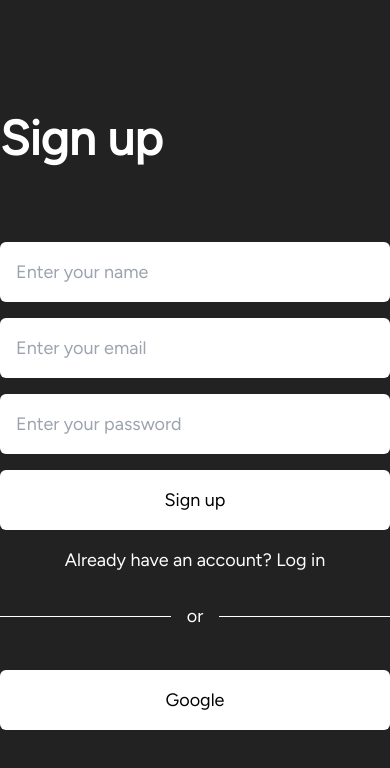
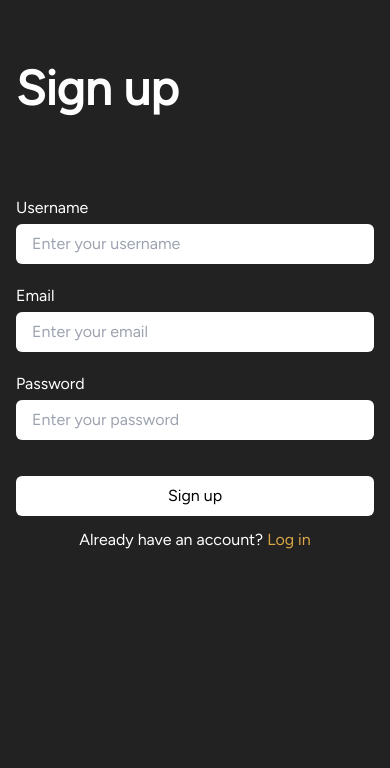
Before and after one commit to jakubtrzpiot/mern-p2p2, a React (Create React App) app in the folder client/: page /signup in a window 390 px wide. Shown: the top 768 px of the page. Built offline with nearby package versions, Linux system fonts and the light colour scheme; no server answers.

Commit message:
create login and signup form components and make them responsive

```diff
--- a/client/src/App.js
+++ b/client/src/App.js
@@ -1,4 +1,8 @@
+import { useEffect, useState } from 'react';
 import { Routes, Route } from 'react-router-dom';
+import { useNavigate } from 'react-router-dom';
+import { isAuth } from './api/UserApi';
+
 import { Login } from './pages/Login';
 import { Signup } from './pages/Signup';
 import { Admin } from './pages/Admin';
@@ -6,8 +10,16 @@ import { Dashboard } from './pages/Dashboard';
 import { Home } from './pages/Home';
 
 export const App = () => {
+  const [user, setUser] = useState({});
+  const navigate = useNavigate();
+  useEffect(() => {
+    isAuth().then(({ isLoggedIn, currentUser }) =>
+      isLoggedIn ? navigate('/u/' + currentUser.id) : null,
+    );
+  }, [navigate]);
+
   return (
-    <div className="bg-[#222222] h-screen w-full flex  text-lg">
+    <div className="flex min-w-[340px] sm:h-screen items-center justify-center p-4 sm:p-6 lg:p-8">
       <Routes>
         <Route exact path="/" element={<Home />}></Route>
         <Route exact path="/u/:id" element={<Dashboard />}></Route>
--- a/client/src/components/CustomComponents.js
+++ b/client/src/components/CustomComponents.js
@@ -5,7 +5,7 @@ const Button = props => {
   return (
     <button
       onClick={func}
-      className={`py-4 px-8 rounded-md bg-white hover:bg-primary hover:text-white hover:cursor-pointer transition ${className}`}
+      className={`py-2 px-4 rounded-md bg-white hover:bg-primary hover:text-white hover:cursor-pointer transition ${className}`}
     >
       {content}
     </button>
@@ -15,13 +15,18 @@ const Button = props => {
 const Input = props => {
   const { className, name, isPassword, content, register } = props;
   return (
+    <div className="flex flex-col">
+      <label className="text-white py-1" htmlFor={name}>
+        {name.charAt(0).toUpperCase() + name.slice(1)}
+      </label>
       <input
         {...register}
         name={name}
-      className={`p-4 rounded-md outline-none ${className}`}
+        className={`py-2 px-4 rounded-md outline-none ${className}`}
         type={isPassword ? 'password' : 'text'}
         placeholder={content}
       />
+    </div>
   );
 };
 
--- /dev/null
+++ b/client/src/components/LoginForm.js
@@ -0,0 +1,68 @@
+import React from 'react';
+import { Link } from 'react-router-dom';
+import { useForm } from 'react-hook-form';
+import { yupResolver } from '@hookform/resolvers/yup';
+import * as yup from 'yup';
+import { Button, Input, Hr } from '../components/CustomComponents';
+import { logIn } from '../api/UserApi';
+
+const schema = yup
+  .object({
+    email: yup
+      .string()
+      .email('Enter correct email.')
+      .required('No email provided.'),
+    password: yup
+      .string()
+      .required('No password provided.')
+      .min(8, 'Password is too short.'),
+  })
+  .required();
+
+export const LoginForm = () => {
+  const {
+    register,
+    handleSubmit,
+    formState: { errors },
+  } = useForm({ resolver: yupResolver(schema) });
+
+  const onSubmit = data => {
+    logIn(data.email, data.password)
+      .then(({ token, message }) => {
+        token
+          ? localStorage.setItem('token', token) || window.location.reload()
+          : alert(message);
+      })
+      .catch(err => console.log(err.message));
+  };
+
+  return (
+    <div className="max-w-md w-full py-12">
+      <p className="text-white font-bold text-5xl mb-20">Log in</p>
+      <form onSubmit={handleSubmit(onSubmit)} className="flex flex-col gap-2">
+        <Input
+          register={{ ...register('email') }}
+          name="email"
+          content="Enter your email"
+        />
+        <p className="text-white">{errors.email?.message}</p>
+        <Input
+          register={{ ...register('password') }}
+          name="password"
+          content="Enter your password"
+          isPassword
+        />
+        <p className="text-white">{errors.password?.message}</p>
+        <Button className="mt-5 mb-3" content="Log in" />
+      </form>
+      <div className="text-white text-center">
+        Don't have an account yet?{' '}
+        <Link className="text-primary" to="/signup">
+          Sign up
+        </Link>
+      </div>
+      {/* <Hr className="pt-7 pb-10" content="or Log in with" />
+      <Button className="w-full" content="Google" /> */}
+    </div>
+  );
+};
--- /dev/null
+++ b/client/src/components/SignupForm.js
@@ -0,0 +1,81 @@
+import React from 'react';
+import { Link, useNavigate } from 'react-router-dom';
+import { useForm } from 'react-hook-form';
+import { yupResolver } from '@hookform/resolvers/yup';
+import * as yup from 'yup';
+import { Button, Input, Hr } from './CustomComponents';
+import { signUp } from '../api/UserApi';
+
+const schema = yup
+  .object({
+    username: yup
+      .string()
+      .required('No username provided.')
+      .min(4, 'Username is too short.'),
+    email: yup
+      .string()
+      .email('Enter correct email.')
+      .required('No email provided.'),
+    password: yup
+      .string()
+      .required('No password provided.')
+      .min(8, 'Password is too short.')
+      .matches(
+        /^(?=.*?[A-Z])(?=.*?[a-z])(?=.*?[0-9])(?=.*?[#?!@$%^&*-]).{8,}$/,
+        'Password is weak.',
+      ),
+  })
+  .required();
+
+export const SignupForm = () => {
+  const {
+    register,
+    handleSubmit,
+    formState: { errors },
+  } = useForm({ resolver: yupResolver(schema) });
+
+  const navigate = useNavigate();
+  const onSubmit = data => {
+    signUp(data.username, data.email, data.password)
+      .then(({ message }) => {
+        message ? alert(message) : navigate('/login');
+      })
+      .catch(err => console.log(err.message));
+  };
+
+  return (
+    <div className="max-w-md w-full py-12">
+      <p className="text-white font-bold text-5xl mb-20">Sign up</p>
+      <form onSubmit={handleSubmit(onSubmit)} className="flex flex-col gap-2">
+        <Input
+          register={{ ...register('username') }}
+          name="username"
+          content="Enter your username"
+        />
+        <p className="text-white">{errors.username?.message}</p>
+        <Input
+          register={{ ...register('email') }}
+          name="email"
+          content="Enter your email"
+        />
+        <p className="text-white">{errors.email?.message}</p>
+        <Input
+          register={{ ...register('password') }}
+          name="password"
+          content="Enter your password"
+          isPassword
+        />
+        <p className="text-white">{errors.password?.message}</p>
+        <Button className="mt-5 mb-3" content="Sign up" />
+      </form>
+      <div className="text-white text-center">
+        Already have an account?{' '}
+        <Link className="text-primary" to="/login">
+          Log in
+        </Link>
+      </div>
+      {/* <Hr className="pt-7 pb-10" content="or Sign up with" />
+      <Button className="w-full" content="Google" /> */}
+    </div>
+  );
+};
--- a/client/src/pages/Admin.js
+++ b/client/src/pages/Admin.js
@@ -5,7 +5,7 @@ import { userDelete, isAuth } from '../api/UserApi';
 import { Button } from '../components/CustomComponents';
 import { User } from '../components/User';
 
-const Admin = () => {
+const Admin = props => {
   const [users, setUsers] = useState([]);
   const [admin, setAdmin] = useState({});
 
--- a/client/src/pages/Home.js
+++ b/client/src/pages/Home.js
@@ -2,7 +2,7 @@ import React, { useEffect } from 'react';
 import { useNavigate } from 'react-router-dom';
 import { isAuth } from '../api/UserApi';
 
-const Home = () => {
+const Home = props => {
   const navigate = useNavigate();
   useEffect(() => {
     isAuth().then(({ isLoggedIn, currentUser }) =>
--- a/client/src/pages/Login.js
+++ b/client/src/pages/Login.js
@@ -1,75 +1,6 @@
 import React, { useEffect } from 'react';
-import { Link, useNavigate } from 'react-router-dom';
-import { useForm } from 'react-hook-form';
-import { yupResolver } from '@hookform/resolvers/yup';
-import * as yup from 'yup';
-import { Button, Input, Hr } from '../components/CustomComponents';
-import { logIn, isAuth } from '../api/UserApi';
+import { LoginForm } from '../components/LoginForm';
 
-const schema = yup
-  .object({
-    email: yup
-      .string()
-      .email('Enter correct email.')
-      .required('No email provided.'),
-    password: yup
-      .string()
-      .required('No password provided.')
-      .min(8, 'Password is too short.'),
-  })
-  .required();
-
-export const Login = () => {
-  const {
-    register,
-    handleSubmit,
-    formState: { errors },
-  } = useForm({ resolver: yupResolver(schema) });
-
-  const onSubmit = data => {
-    logIn(data.email, data.password)
-      .then(({ token, message }) => {
-        token
-          ? localStorage.setItem('token', token) || window.location.reload()
-          : alert(message);
-      })
-      .catch(err => console.log(err.message));
-  };
-
-  const navigate = useNavigate();
-  useEffect(() => {
-    isAuth().then(({ isLoggedIn, currentUser }) =>
-      isLoggedIn ? navigate('/u/' + currentUser.id) : null,
-    );
-  }, [navigate]);
-
-  return (
-    <div className="max-w-md xl:max-w-lg w-full mx-auto self-center">
-      <p className="text-white font-bold text-5xl mb-20">Log in</p>
-      <form onSubmit={handleSubmit(onSubmit)} className="flex flex-col gap-2">
-        <Input
-          register={{ ...register('email') }}
-          name="email"
-          content="Enter your email"
-        />
-        <p className="text-white">{errors.email?.message}</p>
-        <Input
-          register={{ ...register('password') }}
-          name="password"
-          content="Enter your password"
-          isPassword
-        />
-        <p className="text-white">{errors.password?.message}</p>
-        <Button content="Log in" />
-      </form>
-      <div className="mt-4 text-white text-center">
-        Don't have an account yet?{' '}
-        <Link className="hover:text-primary transition" to="/signup">
-          Sign up
-        </Link>
-      </div>
-      <Hr className="pt-7 pb-10" content="or" />
-      <Button className="w-full" content="Google" />
-    </div>
-  );
+export const Login = props => {
+  return <LoginForm />;
 };
--- a/client/src/pages/Signup.js
+++ b/client/src/pages/Signup.js
@@ -1,87 +1,15 @@
 import React, { useEffect } from 'react';
-import { Link, useNavigate } from 'react-router-dom';
-import { useForm } from 'react-hook-form';
-import { yupResolver } from '@hookform/resolvers/yup';
-import * as yup from 'yup';
-import { Button, Input, Hr } from '../components/CustomComponents';
-import { signUp, isAuth } from '../api/UserApi';
+import { useNavigate } from 'react-router-dom';
+import { isAuth } from '../api/UserApi';
+import { SignupForm } from '../components/SignupForm';
 
-const schema = yup
-  .object({
-    username: yup
-      .string()
-      .required('No username provided.')
-      .min(4, 'Username is too short.'),
-    email: yup
-      .string()
-      .email('Enter correct email.')
-      .required('No email provided.'),
-    password: yup
-      .string()
-      .required('No password provided.')
-      .min(8, 'Password is too short.')
-      .matches(
-        /^(?=.*?[A-Z])(?=.*?[a-z])(?=.*?[0-9])(?=.*?[#?!@$%^&*-]).{8,}$/,
-        'Password is weak.',
-      ),
-  })
-  .required();
-
-export const Signup = () => {
-  const {
-    register,
-    handleSubmit,
-    formState: { errors },
-  } = useForm({ resolver: yupResolver(schema) });
-
+export const Signup = props => {
   const navigate = useNavigate();
-  const onSubmit = data => {
-    signUp(data.username, data.email, data.password)
-      .then(({ message }) => {
-        message ? alert(message) : navigate('/login');
-      })
-      .catch(err => console.log(err.message));
-  };
-
   useEffect(() => {
     isAuth().then(({ isLoggedIn, currentUser }) =>
       isLoggedIn ? navigate('/u/' + currentUser.id) : null,
     );
   }, [navigate]);
 
-  return (
-    <div className="max-w-md xl:max-w-lg w-full mx-auto self-center">
-      <p className="text-white font-bold text-5xl mb-20">Sign up</p>
-      <form onSubmit={handleSubmit(onSubmit)} className="flex flex-col gap-2">
-        <Input
-          register={{ ...register('username') }}
-          name="username"
-          content="Enter your name"
-        />
-        <p className="text-white">{errors.username?.message}</p>
-        <Input
-          register={{ ...register('email') }}
-          name="email"
-          content="Enter your email"
-        />
-        <p className="text-white">{errors.email?.message}</p>
-        <Input
-          register={{ ...register('password') }}
-          name="password"
-          content="Enter your password"
-          isPassword
-        />
-        <p className="text-white">{errors.password?.message}</p>
-        <Button content="Sign up" />
-      </form>
-      <div className="mt-4 text-white text-center">
-        Already have an account?{' '}
-        <Link className="hover:text-primary transition" to="/login">
-          Log in
-        </Link>
-      </div>
-      <Hr className="pt-7 pb-10" content="or" />
-      <Button className="w-full" content="Google" />
-    </div>
-  );
+  return <SignupForm />;
 };
--- a/client/tailwind.config.js
+++ b/client/tailwind.config.js
@@ -1,6 +1,6 @@
 /** @type {import('tailwindcss').Config} */
 module.exports = {
-  content: ['./src/**/*.{js,jsx,ts,tsx}'],
+  content: ['./src/**/*.{js,jsx,ts,tsx}', './public/index.html'],
   theme: {
     fontFamily: {
       sans: ['Figtree', 'sans-serif'],
@@ -8,6 +8,7 @@ module.exports = {
     extend: {
       colors: {
         primary: '#D9A744',
+        bg: '#222222',
       },
     },
   },
```
Also changed, not shown: client/public/index.html (+6 -2 lines), client/src/components/User.js (+4 -4 lines), client/src/pages/Dashboard.js (+5 -5 lines). Lines whose indentation alone changed are shown as unchanged.
